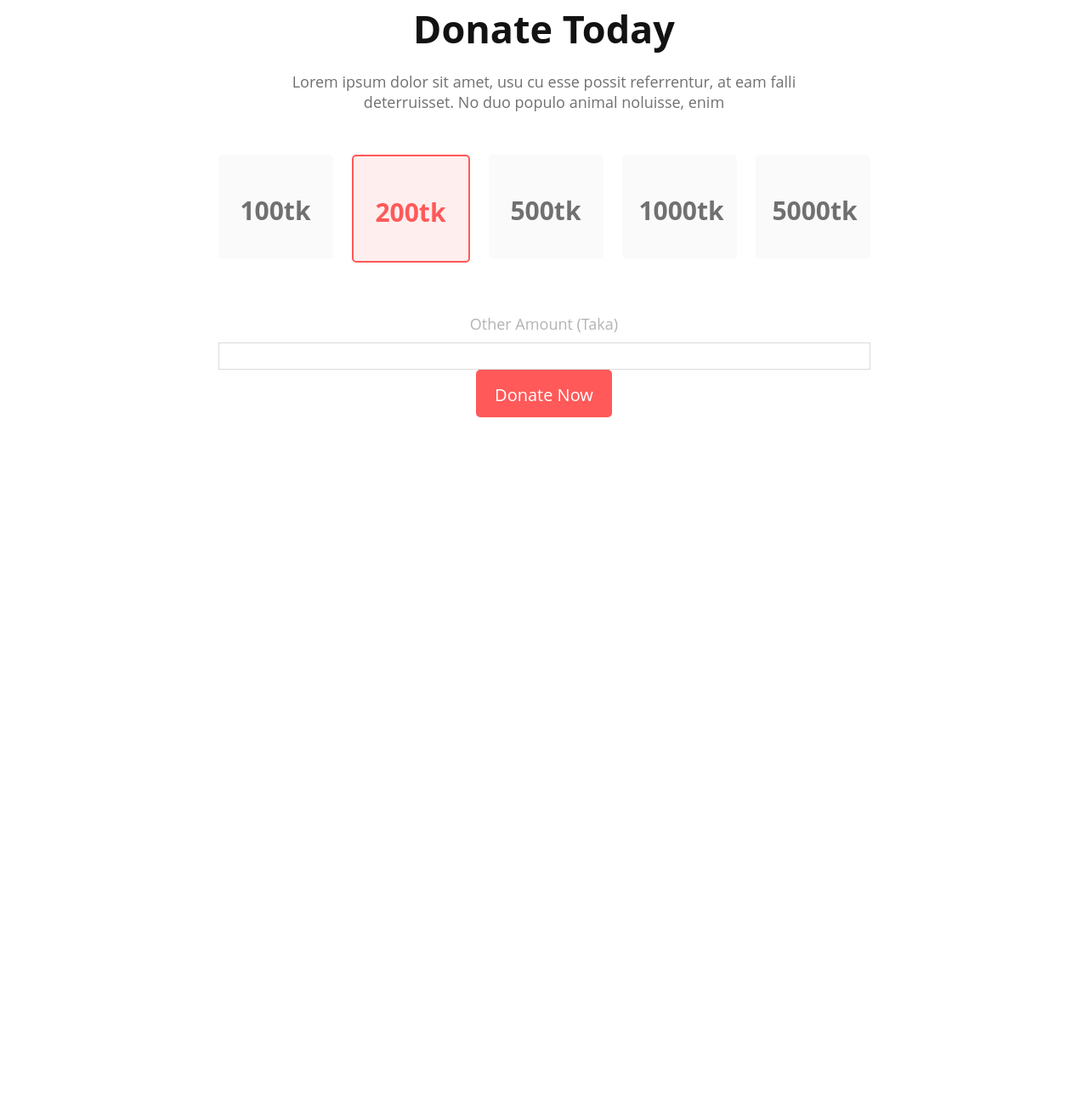
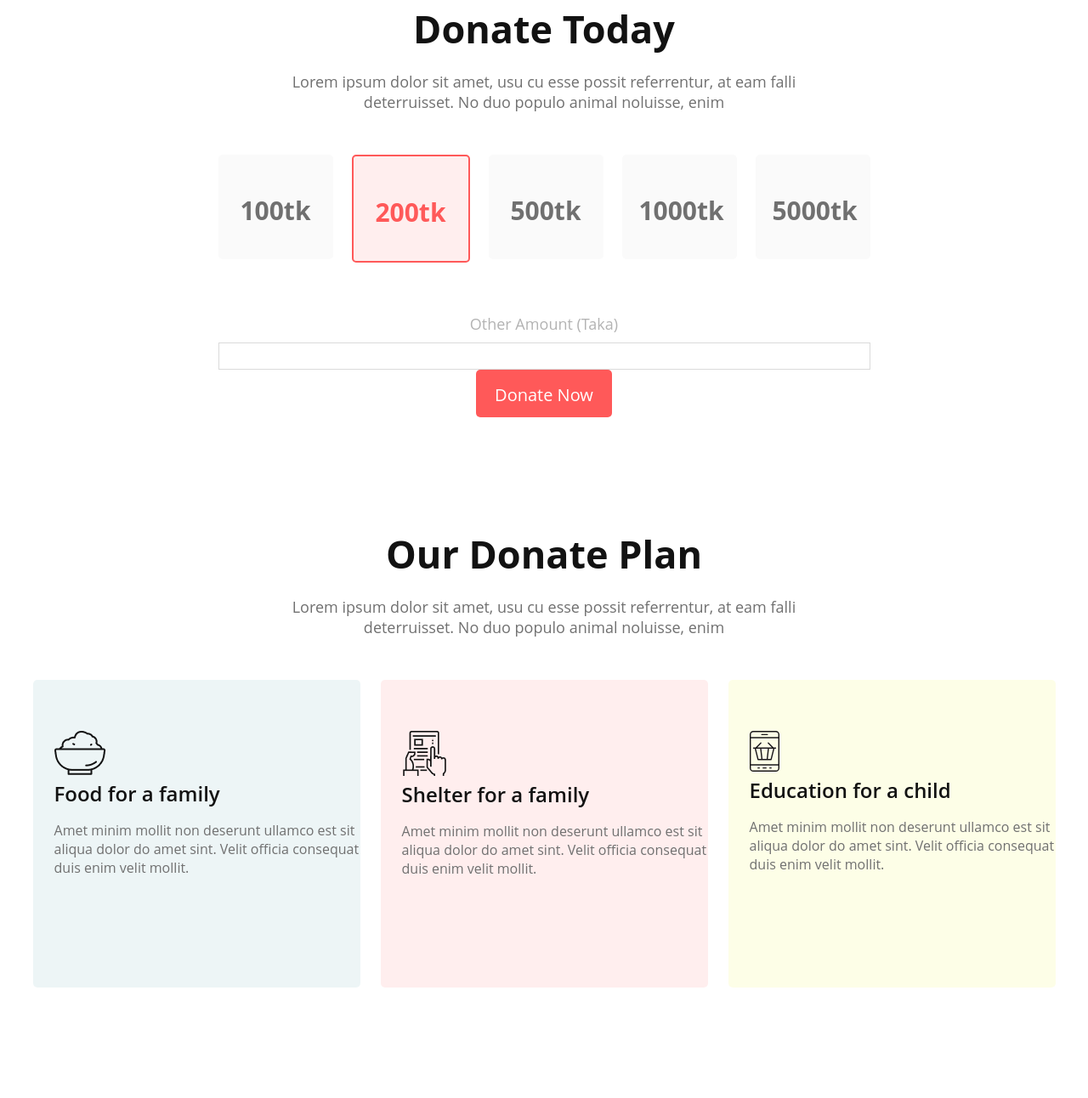
Before and after one commit to sabbosachidurjoy/donate-today-design, a plain HTML site: page index.html in a window 1280 px wide. Shown: the part 927-2219 px from the top of the page at 85% size. Before the commit the page ends 1418 px from the top, so only its background shows below. Drawn offline with Linux system fonts and the light colour scheme.

Commit message:
added donate plane

```diff
--- a/index.html
+++ b/index.html
@@ -1,5 +1,6 @@
 <!DOCTYPE html>
 <html lang="en">
+
 <head>
     <meta charset="UTF-8">
     <meta http-equiv="X-UA-Compatible" content="IE=edge">
@@ -7,22 +8,26 @@
     <title>Donate</title>
     <link rel="preconnect" href="https://fonts.googleapis.com">
     <link rel="preconnect" href="https://fonts.gstatic.com" crossorigin>
+    <script src="https://kit.fontawesome.com/5a6c53bc9f.js" crossorigin="anonymous"></script>
     <link rel="stylesheet" href="style.css">
 </head>
+
 <body>
     <div class="banner-container">
         <div class="banner-details">
             <h1 class="banner-title">Let's Help Those Who Are <br> More In Need</h1>
-            <p class="banner-description">Lorem ipsum dolor sit amet, usu cu esse possit referrentur, at eam falli deterruisset. No duo populo animal noluisse,
-            enim Lorem ipsum dolor sit amet, usu cu esse possit referrentur,</p>
+            <p class="banner-description">Lorem ipsum dolor sit amet, usu cu esse possit referrentur, at eam falli
+                deterruisset. No duo populo animal noluisse,
+                enim Lorem ipsum dolor sit amet, usu cu esse possit referrentur,</p>
             <button class="btn">Donate Now</button>
         </div>
     </div>
 
     <div class="donate-container">
         <div class="donate-title">Donate Today</div>
-        <div class="donate-description">Lorem ipsum dolor sit amet, usu cu esse possit referrentur, at eam falli deterruisset. No duo populo animal noluisse,
-        enim</div>
+        <div class="donate-description">Lorem ipsum dolor sit amet, usu cu esse possit referrentur, at eam falli
+            deterruisset. No duo populo animal noluisse,
+            enim</div>
     </div>
     <div class="donate-box">
         <div class="donates">
@@ -40,7 +45,7 @@
             </div>
             <div class="box">
                 <h3 class="box-title">5000tk</h3>
-             </div>
+            </div>
         </div>
     </div>
     <div class="other">
@@ -48,5 +53,41 @@
         <hr>
         <button class="btn">Donate Now</button>
     </div>
+
+    <div class="our-donate">
+        <h4 class="donate-title">Our Donate Plan</h4>
+        <p class="donate-description">Lorem ipsum dolor sit amet, usu cu esse possit referrentur, at eam falli
+            deterruisset. No duo populo animal noluisse,
+            enim</p>
+    </div>
+    <div class="donate-plane">
+        <div class="planes">
+            <div class="plane-box plane-box-1">
+                <img class="food" src="./icons/food.png" alt="">
+                <h4 class="plane-title">Food for a family</h4>
+                <p class="plane-description">Amet minim mollit non deserunt ullamco est sit aliqua dolor do amet sint.
+                    Velit officia
+                    consequat duis enim velit
+                    mollit.</p>
+            </div>
+            <div class="plane-box plane-box-2">
+                <img class="family" src="./icons/Frame-1.png" alt="">
+                <h4 class="plane-title">Shelter for a family</h4>
+                <p class="plane-description">Amet minim mollit non deserunt ullamco est sit aliqua dolor do amet sint.
+                Velit officia
+                consequat duis enim velit
+                mollit.</p>
+            </div>
+            <div class="plane-box plane-box-3">
+                <img class="education" src="./icons/icon11.svg" alt="">
+                <h4 class="plane-title">Education for a child</h4>
+                <p class="plane-description">Amet minim mollit non deserunt ullamco est sit aliqua dolor do amet sint.
+                    Velit officia
+                    consequat duis enim velit
+                    mollit.</p>
+            </div>
+        </div>
+    </div>
 </body>
+
 </html>
--- a/style.css
+++ b/style.css
@@ -2,6 +2,7 @@
     margin: 0;
     padding: 0;
     font-family: 'Open Sans', sans-serif;
+
 }
 
 .banner-container {
@@ -103,18 +104,71 @@
 }
 
 
-.other{
+.other {
     text-align: center;
 }
+
 .other-amount {
     color: #B3B3B3;
     font-size: 18px;
     padding-bottom: 10px;
 }
-hr{
+
+hr {
     width: 765px;
     margin-right: auto;
     margin-left: auto;
     border: 1px solid #DADADA;
     padding-bottom: 30px;
 }
+
+
+.our-donate {
+    text-align: center;
+    padding-top: 130px;
+}
+
+
+.planes{
+    display: flex;
+    gap: 24px;
+    justify-content: center;
+    padding-bottom: 130px;
+}
+
+.plane-box {
+    width: 360px;
+    height: 252px;
+    border-radius: 5px;
+    padding: 60px 0 50px 25px;
+}
+
+.plane-box-1 {
+    background: rgba(79, 157, 166, 0.1);
+}
+
+.plane-box-2 {
+    background: rgba(255, 89, 89, 0.1);
+}
+
+.plane-box-3 {
+    background: rgba(233, 244, 21, 0.1)
+}
+
+.food .family .education {
+    width: 53px;
+    height: 53px;
+}
+
+.plane-title {
+    font-weight: 600;
+    font-size: 24px;
+    color: #121212;
+    padding-bottom: 16px;
+}
+
+.plane-description {
+    font-weight: 400;
+    font-size: 16px;
+    color: #707070;
+}
```
Also changed, not shown: icons/Frame-1.png (added), icons/blood.svg (added), icons/bus.svg (added), icons/clothes.svg (added), icons/food.png (added), icons/icon11.svg (added), icons/icon13.svg (added), icons/icon4.svg (added), icons/icon5.svg (added), icons/icon6.svg (added), icons/icon7.svg (added), icons/icon8.svg (added), icons/icon9.svg (added), icons/medicine.svg (added), 1 more files.
